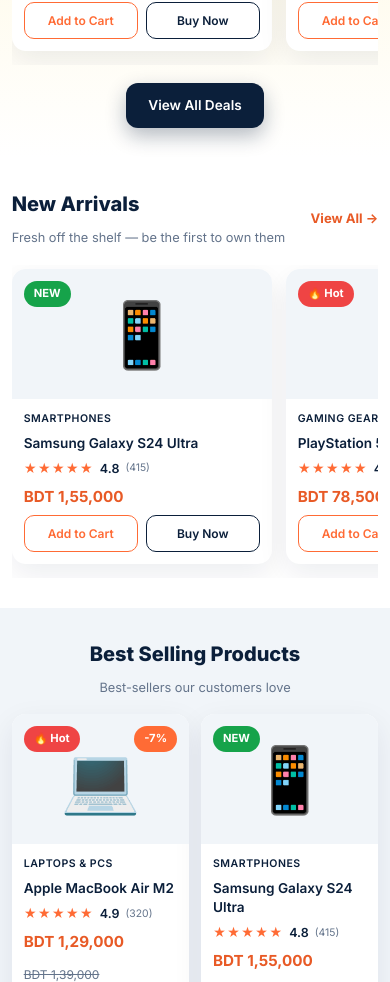
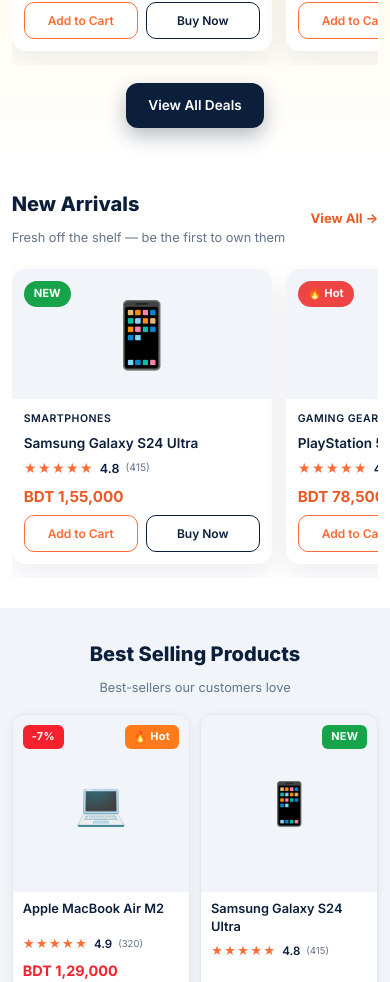
Before and after one commit to jibonhossain752-ctrl/technest-bd, a Next.js app: page / in a window 390 px wide. Shown: the part 1018-2000 px from the top of the page. Built offline with nearby package versions, Linux system fonts and the light colour scheme.

Commit message:
fix: keep slide-in menu fixed while scrolling, Daraz-style best selling cards

```diff
--- a/src/app/globals.css
+++ b/src/app/globals.css
@@ -614,6 +614,126 @@
   background: var(--bg);
 }
 
+/* ---------- Best Selling (Daraz-style) cards ---------- */
+.bs-grid {
+  display: grid;
+  grid-template-columns: repeat(auto-fill, minmax(200px, 1fr));
+  gap: 18px;
+}
+
+.bs-card {
+  background: #fff;
+  border-radius: 12px;
+  border: 1px solid var(--border);
+  box-shadow: 0 2px 10px rgba(11, 31, 58, 0.06);
+  overflow: hidden;
+  display: flex;
+  flex-direction: column;
+  transition: transform 0.2s ease, box-shadow 0.2s ease;
+}
+
+.bs-card:hover {
+  transform: translateY(-4px);
+  box-shadow: 0 12px 28px rgba(11, 31, 58, 0.14);
+}
+
+.bs-card-img {
+  position: relative;
+  display: grid;
+  place-items: center;
+  aspect-ratio: 1 / 1;
+  background: var(--bg-soft);
+  overflow: hidden;
+}
+
+.bs-card-emoji {
+  font-size: 3.6rem;
+  transition: transform 0.25s ease;
+}
+
+.bs-card:hover .bs-card-emoji {
+  transform: scale(1.08);
+}
+
+.bs-card-badge {
+  position: absolute;
+  top: 10px;
+  font-size: 0.68rem;
+  font-weight: 700;
+  padding: 3px 9px;
+  border-radius: 6px;
+  color: #fff;
+  letter-spacing: 0.3px;
+}
+
+.bs-card-badge.discount {
+  left: 10px;
+  background: #f5222d;
+}
+
+.bs-card-badge.hot {
+  right: 10px;
+  background: #ff7a1a;
+}
+
+.bs-card-badge.new {
+  right: 10px;
+  background: #16a34a;
+}
+
+.bs-card-badge.sale {
+  right: 10px;
+  background: var(--accent);
+}
+
+.bs-card-info {
+  padding: 12px 14px 16px;
+  display: flex;
+  flex-direction: column;
+  gap: 8px;
+  flex: 1;
+}
+
+.bs-card-name {
+  font-size: 0.92rem;
+  font-weight: 600;
+  color: var(--dark);
+  line-height: 1.4;
+  display: -webkit-box;
+  -webkit-line-clamp: 2;
+  -webkit-box-orient: vertical;
+  overflow: hidden;
+  min-height: 2.6em;
+}
+
+.bs-card-name:hover {
+  color: var(--primary);
+}
+
+.bs-card-info .rating {
+  font-size: 0.82rem;
+}
+
+.bs-card-price {
+  margin-top: auto;
+  display: flex;
+  align-items: baseline;
+  gap: 8px;
+  flex-wrap: wrap;
+}
+
+.bs-card-price strong {
+  font-size: 1.05rem;
+  color: #f5222d;
+  font-weight: 700;
+}
+
+.bs-card-price .old {
+  color: var(--muted);
+  font-size: 0.8rem;
+  text-decoration: line-through;
+}
+
 .product-grid {
   display: grid;
   grid-template-columns: repeat(auto-fill, minmax(250px, 1fr));
@@ -2496,7 +2616,9 @@
   display: none;
 }
 .view-all-wrap {
-  display: none;
+  display: block;
+  text-align: center;
+  margin-top: 40px;
 }
 .cat-all {
   display: none;
@@ -3158,13 +3280,35 @@
     display: inline;
   }
 
-  .products .product-grid {
+  .products .bs-grid {
     grid-template-columns: repeat(2, 1fr);
-    gap: 12px;
-  }
-
-  .products .product-grid .product-card:nth-child(n + 5) {
-    display: none;
+    gap: 10px;
+  }
+
+  .products .bs-card-emoji {
+    font-size: 2.6rem;
+  }
+
+  .products .bs-card-info {
+    padding: 8px 10px 12px;
+    gap: 6px;
+  }
+
+  .products .bs-card-name {
+    font-size: 0.8rem;
+    min-height: 2.25em;
+  }
+
+  .products .bs-card-price strong {
+    font-size: 0.9rem;
+  }
+
+  .products .bs-card-price .old {
+    font-size: 0.7rem;
+  }
+
+  .products .bs-card-info .rating {
+    font-size: 0.72rem;
   }
 
   .view-all-wrap {
--- /dev/null
+++ b/src/components/BestSellingCard.tsx
@@ -0,0 +1,50 @@
+import Link from 'next/link'
+import type { Product } from '@/data/products'
+import { formatBDT } from '@/data/products'
+import RatingStars from './RatingStars'
+
+interface BestSellingCardProps {
+  product: Product
+}
+
+const BADGE_LABEL: Record<string, string> = {
+  hot: '🔥 Hot',
+  new: 'NEW',
+  sale: 'SALE',
+}
+
+export default function BestSellingCard({ product }: BestSellingCardProps) {
+  const discount = product.oldPrice
+    ? Math.round(((product.oldPrice - product.price) / product.oldPrice) * 100)
+    : 0
+
+  return (
+    <article className="bs-card">
+      <Link href={`/product/${product.slug}`} className="bs-card-img">
+        <span className="bs-card-emoji" aria-hidden="true">
+          {product.image}
+        </span>
+        {discount > 0 && (
+          <span className="bs-card-badge discount">-{discount}%</span>
+        )}
+        {product.badge && (
+          <span className={`bs-card-badge ${product.badge}`}>
+            {BADGE_LABEL[product.badge]}
+          </span>
+        )}
+      </Link>
+      <div className="bs-card-info">
+        <Link href={`/product/${product.slug}`} className="bs-card-name">
+          {product.name}
+        </Link>
+        <RatingStars rating={product.rating} reviews={product.reviews} />
+        <div className="bs-card-price">
+          <strong>{formatBDT(product.price)}</strong>
+          {product.oldPrice && (
+            <span className="old">{formatBDT(product.oldPrice)}</span>
+          )}
+        </div>
+      </div>
+    </article>
+  )
+}
--- a/src/components/FeaturedProducts.tsx
+++ b/src/components/FeaturedProducts.tsx
@@ -1,6 +1,8 @@
 import Link from 'next/link'
 import { PRODUCTS } from '@/data/products'
-import ProductGrid from './ProductGrid'
+import BestSellingCard from './BestSellingCard'
+
+const BEST_SELLING_LIMIT = 12
 
 export default function FeaturedProducts() {
   return (
@@ -13,7 +15,11 @@
           </h2>
           <p>Best-sellers our customers love</p>
         </div>
-        <ProductGrid products={PRODUCTS} />
+        <div className="bs-grid">
+          {PRODUCTS.slice(0, BEST_SELLING_LIMIT).map((product) => (
+            <BestSellingCard key={product.id} product={product} />
+          ))}
+        </div>
         <div className="view-all-wrap">
           <Link href="/shop" className="btn btn-primary view-all-products">
             View All Products
--- a/src/components/Navbar.tsx
+++ b/src/components/Navbar.tsx
@@ -1,6 +1,7 @@
 'use client'
 
 import { useEffect, useState } from 'react'
+import { createPortal } from 'react-dom'
 import Link from 'next/link'
 import { usePathname } from 'next/navigation'
 import { motion, AnimatePresence } from 'framer-motion'
@@ -21,37 +22,41 @@
   const { count } = useCart()
   const { user } = useAuth()
   const [menuOpen, setMenuOpen] = useState(false)
+  const [isMobile, setIsMobile] = useState(false)
   const pathname = usePathname()
 
   useEffect(() => {
+    const mq = window.matchMedia('(max-width: 767px)')
+    const update = () => setIsMobile(mq.matches)
+    update()
+    mq.addEventListener('change', update)
+    return () => mq.removeEventListener('change', update)
+  }, [])
+
+  useEffect(() => {
+    if (!isMobile) setMenuOpen(false)
+  }, [isMobile])
+
+  useEffect(() => {
     if (!menuOpen) return
-    const prevOverflow = document.body.style.overflow
+    const prevBodyOverflow = document.body.style.overflow
+    const prevHtmlOverflow = document.documentElement.style.overflow
     document.body.style.overflow = 'hidden'
+    document.documentElement.style.overflow = 'hidden'
     const onKey = (e: KeyboardEvent) => {
       if (e.key === 'Escape') setMenuOpen(false)
     }
     window.addEventListener('keydown', onKey)
     return () => {
-      document.body.style.overflow = prevOverflow
+      document.body.style.overflow = prevBodyOverflow
+      document.documentElement.style.overflow = prevHtmlOverflow
       window.removeEventListener('keydown', onKey)
     }
   }, [menuOpen])
 
   const closeMenu = () => setMenuOpen(false)
 
-  return (
-    <header className="header">
-      <div className="topbar">
-        <p>Free delivery on orders over BDT 5,000 across Bangladesh</p>
-      </div>
-
-      <nav className="navbar">
-        <div className="container nav-container">
-          <Link href="/" className="logo" onClick={closeMenu}>
-            <span className="logo-mark">N</span>
-            TechNest<span>BD</span>
-          </Link>
-
+  const navList = (
     <ul className={`nav-links ${menuOpen ? 'open' : ''}`}>
       <li className="drawer-head">
         <span className="drawer-title">Menu</span>
@@ -79,12 +84,40 @@
         )
       })}
     </ul>
+  )
 
+  const overlay = (
     <div
       className={`nav-overlay ${menuOpen ? 'open' : ''}`}
       aria-hidden="true"
       onClick={closeMenu}
     />
+  )
+
+  return (
+    <header className="header">
+      <div className="topbar">
+        <p>Free delivery on orders over BDT 5,000 across Bangladesh</p>
+      </div>
+
+      <nav className="navbar">
+        <div className="container nav-container">
+          <Link href="/" className="logo" onClick={closeMenu}>
+            <span className="logo-mark">N</span>
+            TechNest<span>BD</span>
+          </Link>
+
+          {!isMobile && navList}
+
+          {typeof document !== 'undefined' &&
+            isMobile &&
+            createPortal(
+              <>
+                {navList}
+                {overlay}
+              </>,
+              document.body,
+            )}
 
           <div className="nav-actions">
             {user ? (
```
Lines whose indentation alone changed are shown as unchanged.
